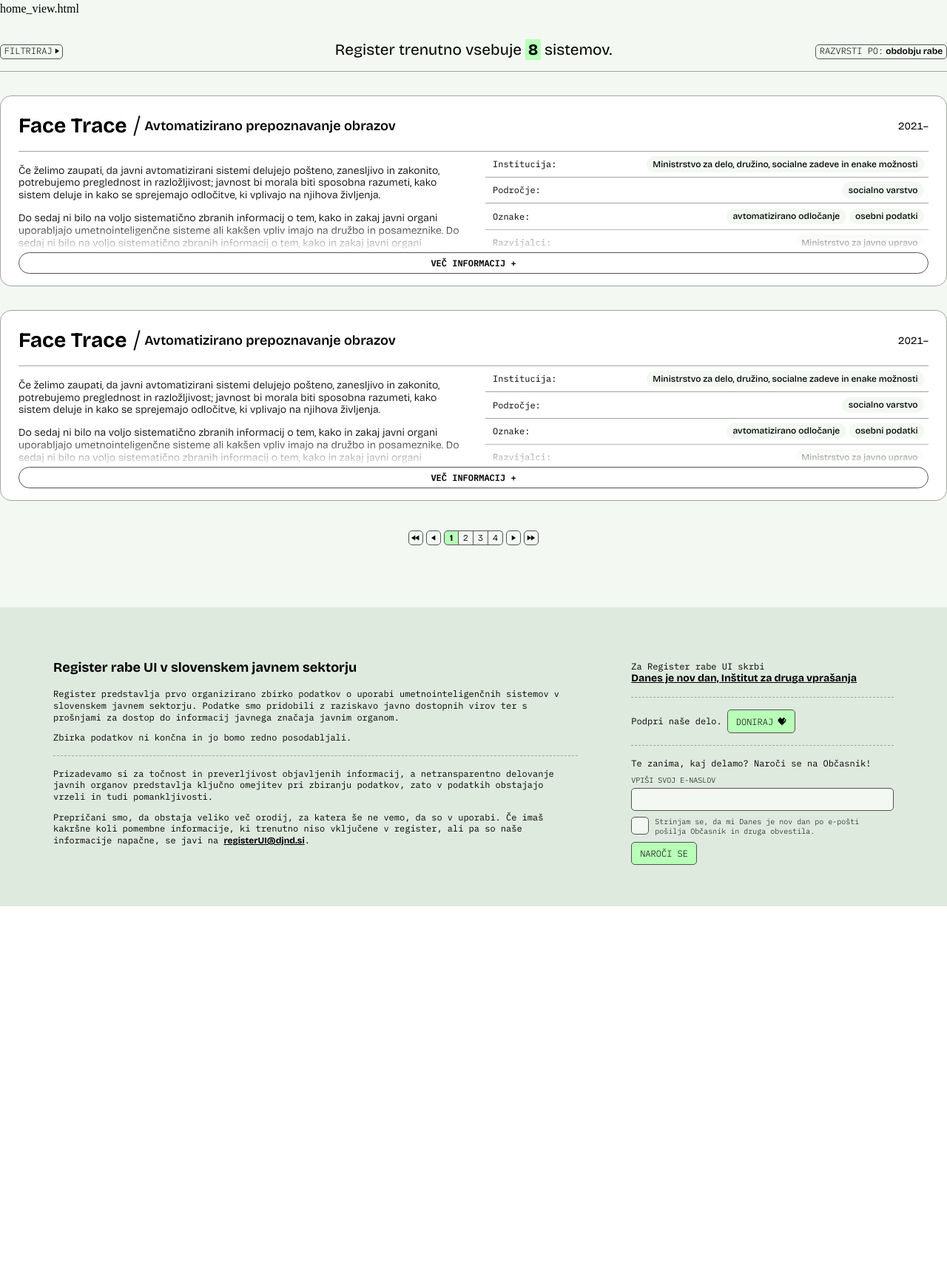
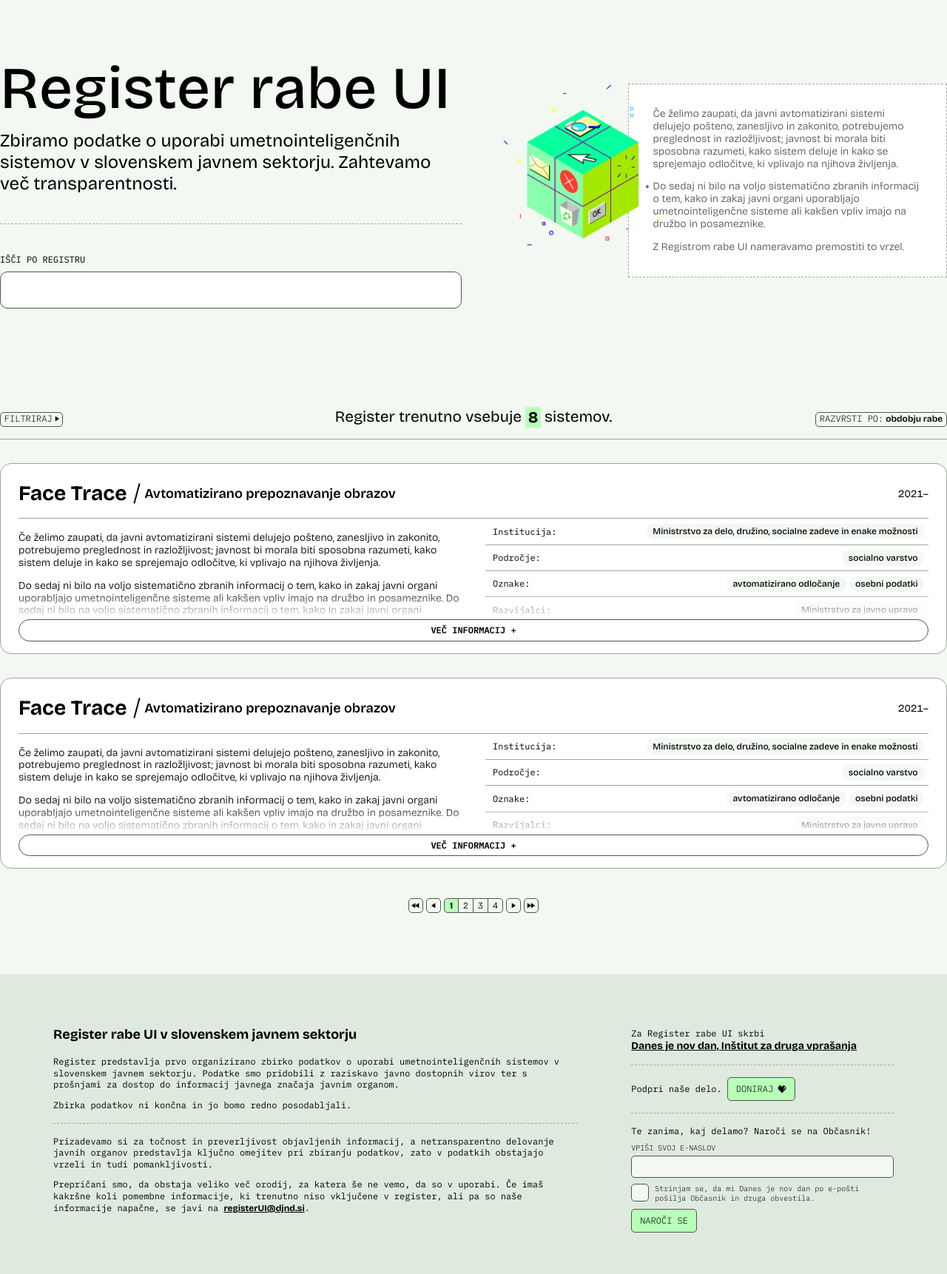
Before and after one commit to danesjenovdan/ai-registry, a Django app: page / in a window 1280 px wide. Shown: the whole page at 74% size. Before the commit the page ends 1225 px from the top, so only its background shows below. Run offline with Django 5.2, Linux system fonts and the light colour scheme; style sheets or scripts are compiled from the project's sources.

Commit message:
add header styles

```diff
--- a/ai_registry/home/templates/home/home_view.html
+++ b/ai_registry/home/templates/home/home_view.html
@@ -3,7 +3,7 @@
 {% block content %}
   <main class="page-content">
     <div class="container">
-      home_view.html
+      {% include "home/partials/home_header.html" %}
 
       <div class="registry-filters">
         {% include "home/partials/registry_filters.html" %}
--- /dev/null
+++ b/ai_registry/home/templates/home/partials/home_header.html
@@ -0,0 +1,40 @@
+{% load static i18n %}
+<header class="home-header">
+  <div class="title-col">
+    <h1 class="header-title">{% translate "Register rabe UI" %}</h1>
+    <p class="header-subtitle">
+      {% blocktranslate %}
+      <span>
+        Zbiramo podatke o uporabi umetnointeligenčnih sistemov v slovenskem
+        javnem sektorju. Zahtevamo več transparentnosti.
+      </span>
+      {% endblocktranslate %}
+    </p>
+    <hr />
+    <label class="header-search">
+      <span>{% translate "IŠČI PO REGISTRU" %}</span>
+      <input type="text" />
+    </label>
+  </div>
+  <div class="info-col">
+    <div class="header-image">
+      <img src="{% static "home/img/cube.png" %}" alt="">
+    </div>
+    <div class="header-description">
+      {% blocktranslate %}
+      <p>
+        Če želimo zaupati, da javni avtomatizirani sistemi delujejo pošteno,
+        zanesljivo in zakonito, potrebujemo preglednost in razložljivost;
+        javnost bi morala biti sposobna razumeti, kako sistem deluje in kako se
+        sprejemajo odločitve, ki vplivajo na njihova življenja.
+      </p>
+      <p>
+        Do sedaj ni bilo na voljo sistematično zbranih informacij o tem, kako in
+        zakaj javni organi uporabljajo umetnointeligenčne sisteme ali kakšen
+        vpliv imajo na družbo in posameznike.
+      </p>
+      <p>Z Registrom rabe UI nameravamo premostiti to vrzel.</p>
+      {% endblocktranslate %}
+    </div>
+  </div>
+</header>
--- a/ai_registry/home/templates/home/partials/registry_filters.html
+++ b/ai_registry/home/templates/home/partials/registry_filters.html
@@ -1,7 +1,7 @@
 {% load i18n %}
 <div class="registry-filters">
   <div class="filters-row">
-    <div class="filters">
+    <div class="filters-col">
       <button type="button" class="filter-button">
         <span>{% translate "FILTRIRAJ" %}</span>
         <svg
@@ -13,12 +13,12 @@
         </svg>
       </button>
     </div>
-    <div class="info">
+    <div class="info-col">
       {% blocktranslate with amount="8" %}
       <span>Register trenutno vsebuje <em>{{ amount }}</em> sistemov.</span>
       {% endblocktranslate %}
     </div>
-    <div class="sort">
+    <div class="sort-col">
       <button type="button" class="filter-button">
         <span>{% translate "RAZVRSTI PO:" %}</span>
         <strong>obdobju rabe</strong>
--- /dev/null
+++ b/scss-compile/scss/_home_header.scss
@@ -0,0 +1,81 @@
+header.home-header {
+  display: flex;
+  gap: 2rem;
+  margin-block: 4.5rem 8.5rem;
+
+  .title-col,
+  .info-col {
+    flex: 1;
+  }
+
+  .title-col {
+    .header-title {
+      margin-bottom: 0.5rem;
+      font-family: var(--font-main);
+      font-size: 5rem;
+      line-height: 1.2;
+      font-weight: 500;
+    }
+
+    .header-subtitle {
+      margin-top: 0;
+      font-family: var(--font-main);
+      font-size: 1.5rem;
+      line-height: 1.2;
+    }
+
+    hr {
+      margin-block: 2.5rem;
+    }
+
+    .header-search {
+      display: flex;
+      flex-direction: column;
+      font-family: var(--font-mono);
+      font-size: 0.75rem;
+      line-height: 1.3;
+
+      input {
+        margin-top: 0.5rem;
+        padding: 0.3em 0.6em;
+        background: var(--bg-color-light);
+        border: 0.5px solid var(--border-color-alt);
+        border-radius: 10px;
+        font-family: var(--font-main);
+        font-weight: 400;
+        font-size: 1.65rem;
+        line-height: 1.65rem;
+      }
+    }
+  }
+
+  .info-col {
+    display: grid;
+    align-items: center;
+    grid-template-columns: 0.31fr 0.11fr 0.58fr;
+
+    .header-image {
+      grid-column: 1 / span 2;
+      grid-row: 1;
+      z-index: 1;
+
+      img {
+        width: 100%;
+        transform: translateY(-8%);
+      }
+    }
+
+    .header-description {
+      grid-column: 2 / span 2;
+      grid-row: 1;
+      padding: 2rem;
+      background: var(--bg-color-light);
+      border: 1px dashed var(--border-color);
+      font-family: var(--font-main);
+      font-size: 0.875rem;
+      line-height: 1.2;
+      font-weight: 300;
+      color: var(--border-color-alt);
+    }
+  }
+}
--- a/scss-compile/scss/_page.scss
+++ b/scss-compile/scss/_page.scss
@@ -1,3 +1,14 @@
+body {
+  background: linear-gradient(
+    to bottom,
+    var(--bg-color) 0%,
+    var(--bg-color) 50%,
+    var(--bg-color-alt) 50%,
+    var(--bg-color-alt) 100%
+  );
+  background-attachment: fixed;
+}
+
 .page-wrapper {
   display: flex;
   flex-direction: column;
@@ -9,8 +20,8 @@
   }
 
   footer.page-footer {
+    padding-block: 4.5rem 3.5rem;
     background: var(--bg-color-alt);
-    padding-block: 4.5rem 3.5rem;
   }
 }
 
--- a/scss-compile/scss/_registry_filters.scss
+++ b/scss-compile/scss/_registry_filters.scss
@@ -39,16 +39,16 @@
       }
     }
 
-    .filters,
-    .sort {
+    .filters-col,
+    .sort-col {
       flex: 1;
     }
 
-    .sort {
+    .sort-col {
       text-align: right;
     }
 
-    .info {
+    .info-col {
       flex: 3;
       text-align: center;
       font-family: var(--font-main);
--- a/scss-compile/scss/bundle.scss
+++ b/scss-compile/scss/bundle.scss
@@ -1,6 +1,7 @@
 @import "root";
 @import "reset";
 @import "page";
+@import "home_header";
 @import "registry_filters";
 @import "registry_entry";
 @import "paginator";
```
Also changed, not shown: ai_registry/home/static/home/img/cube.png (added).
